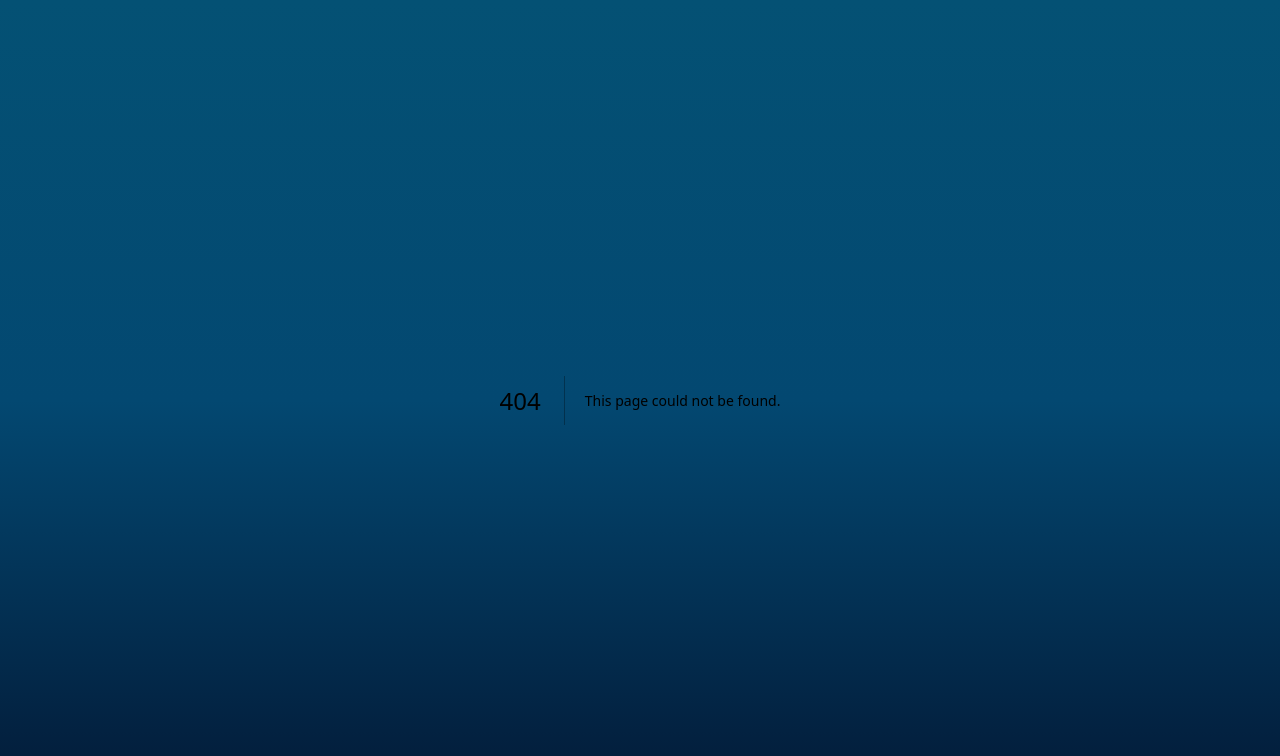
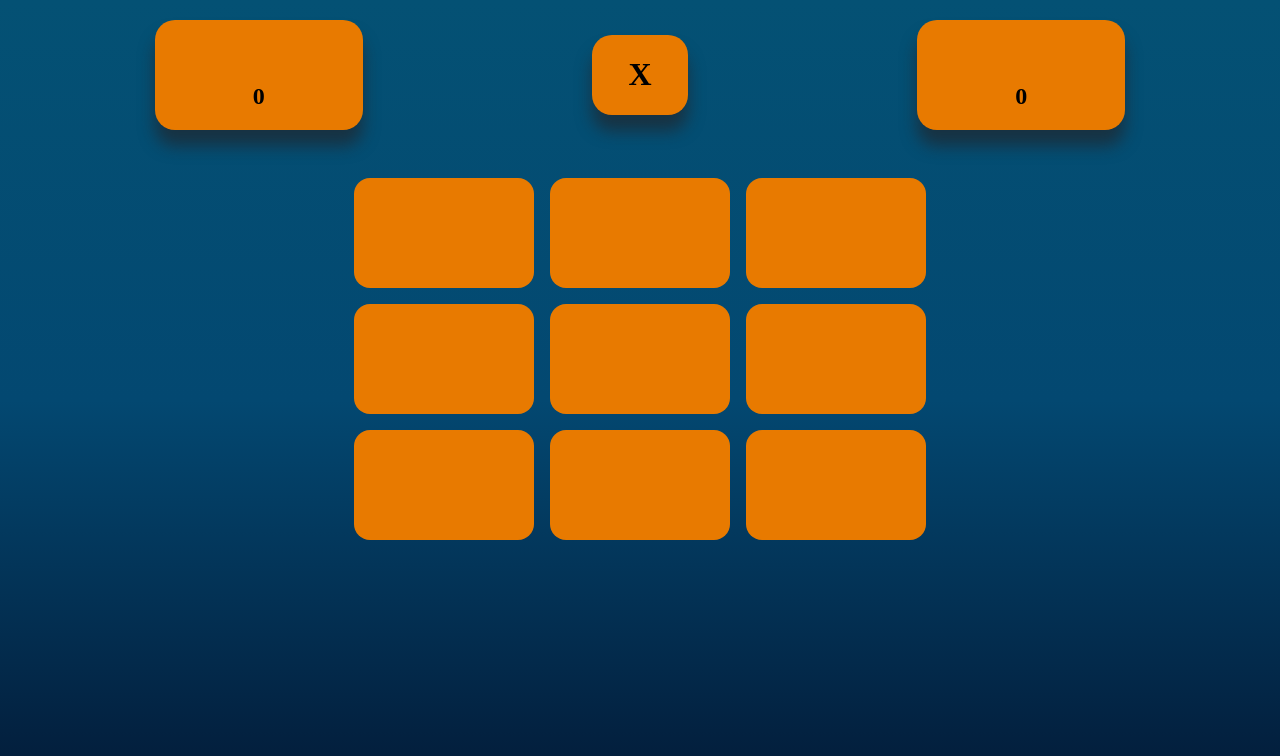
Before and after one commit to LucasPereira9/tic-tac-toe, a Next.js app in the folder tic-tac-toe/: page /playRoom in a window 1280 px wide. Before the commit this address had no page. Shown: the top 756 px of the page. Built offline with nearby package versions, Linux system fonts and the light colour scheme.

Commit message:
:sparkles: feat: gameplay page made

```diff
--- /dev/null
+++ b/tic-tac-toe/src/app/components/board/board.module.css
@@ -0,0 +1,33 @@
+
+.board {
+    display: grid;
+    grid-template-columns: repeat(3, 180px);
+    grid-template-rows: repeat(3, 110px);
+    gap: 1rem;
+    margin-top: 6vh;
+    height: 100vh;
+    justify-content: center;
+  }
+
+  .cell {
+    display: grid;
+    align-items: center;
+    justify-content: center;
+    background-color: #e87a00;
+    border-radius: 1rem;
+    font-weight: bold;
+    color: #00000066;
+    cursor: pointer;
+  }
+.cell.X {
+  color: red;
+}
+.cell.O {
+  color: blue;
+}
+.cell.O, .cell.X {
+  cursor: not-allowed;
+}
+.cell:not(.O):not(.X):hover {
+  box-shadow: 0 12px 26px rgba(40, 28, 28, 0.555);
+}
--- /dev/null
+++ b/tic-tac-toe/src/app/components/board/index.tsx
@@ -0,0 +1,91 @@
+import React from 'react';
+import styles from './board.module.css'
+
+const Board = () => {
+    const emptyBoard = Array(9).fill('')
+    const [board, setBoard] = React.useState(emptyBoard)
+    const [currentPlayer, setCurrentPlayer] = React.useState('O')
+
+  const handleCellClick = (index: number) => {
+    if (board[index] !== '') {
+        return null;
+    }
+    setBoard(board.map((item, Itemindex) => Itemindex === index ? currentPlayer : item ))
+    setCurrentPlayer(currentPlayer === 'X' ? 'O' : 'X')
+    }
+    const generateWinningCombinations = (size) => {
+        const combinations = [];
+
+        // Adiciona linhas
+        for (let row = 0; row < size; row++) {
+            const rowCombination = [];
+            for (let col = 0; col < size; col++) {
+                rowCombination.push(row * size + col);
+            }
+            combinations.push(rowCombination);
+        }
+
+        // Adiciona colunas
+        for (let col = 0; col < size; col++) {
+            const colCombination = [];
+            for (let row = 0; row < size; row++) {
+                colCombination.push(row * size + col);
+            }
+            combinations.push(colCombination);
+        }
+
+        // Adiciona diagonais
+        const diagonal1 = [];
+        const diagonal2 = [];
+        for (let i = 0; i < size; i++) {
+            diagonal1.push(i * size + i);
+            diagonal2.push((size - 1 - i) * size + i);
+        }
+        combinations.push(diagonal1, diagonal2);
+
+        return combinations;
+    };
+
+    const checkWinner = () => {
+        const possibleWaysToWin = generateWinningCombinations(3);
+
+        let winner = null;
+
+        possibleWaysToWin.forEach(cells => {
+            const values = cells.map(cell => board[cell]);
+
+            if (values.every(value => value === "O")) {
+                winner = 'O';
+            }
+            if (values.every(value => value === "X")) {
+                winner = 'X';
+            }
+        });
+
+        if (winner) {
+            console.log(`${winner} venceu!`);
+            // Lógica adicional para o vencedor
+        } else {
+            console.log('Ninguém venceu ainda.');
+        }
+    };
+
+    React.useEffect(() => {
+        checkWinner();
+    }, [board]);
+
+
+   return (
+    <div className={styles.board}>
+        {board.map((item, index) => (
+        <div key={index}
+            className={`${styles.cell} ${item && styles[item]}`}
+            onClick={() => handleCellClick(index)}>
+                {item}
+        </div>
+        ))}
+    </div>
+   )
+};
+
+export default Board;
--- a/tic-tac-toe/src/app/components/newGameData/index.tsx
+++ b/tic-tac-toe/src/app/components/newGameData/index.tsx
@@ -87,7 +87,7 @@ const NewGameData = (props: IGameProps) => {
       </div>
         <div className={styles.ButtonContainer}>
          <PrimaryButton title='Voltar' onClick={props.goBack} />
-         <PrimaryButton navigate={!isDisabled} page={'/Board'} title='Jogar' isDisabled={isDisabled} onClick={isDisabled ? () => {} : handleClick} />
+         <PrimaryButton navigate={true} page={'/playRoom'} title='Jogar' isDisabled={false} onClick={isDisabled ? () => {} : handleClick} />
         </div>
       </div>
   );
--- a/tic-tac-toe/src/pages/Board/Board.module.css
+++ /dev/null
@@ -1,17 +0,0 @@
-
-  .container {
-    position: fixed;
-    top: 0;
-    left: 0;
-    width: 100%;
-    height: 100%;
-    background: linear-gradient(to bottom, #045174, #034871, #031a37);
-    display: flex;
-    align-items: center;
-    justify-content: center;
-  }
-
-  .fullScreen {
-    text-align: center;
-    color: white;
-  }
--- /dev/null
+++ b/tic-tac-toe/src/pages/playRoom/index.tsx
@@ -0,0 +1,40 @@
+'use client';
+
+import { getLocalStorage } from "@/services/localStorage";
+
+import styles from './playRoom.module.css'
+import React from "react";
+import Board from "@/app/components/board";
+
+export default function PlayRoom() {
+
+  const [player1, setPlayer1] = React.useState('');
+  const [player2, setPlayer2] = React.useState('');
+
+ React.useEffect(() => {
+  setPlayer1(getLocalStorage('player1'))
+  setPlayer2(getLocalStorage('player2'))
+
+ },[player1, player2])
+  return (
+    <div className={styles.container}>
+      <div>
+        <div className={styles.playersBoard}>
+          <div className={styles.playerData}>
+          <h1>{player1}</h1>
+          <h2>0</h2>
+          </div>
+          <div style={{width: '8%'}} className={styles.playerData}>
+          <h1>X</h1>
+          </div>
+          <div className={styles.playerData}>
+          <h1>{player2}</h1>
+          <h2>0</h2>
+          </div>
+        </div>
+        <Board />
+
+      </div>
+    </div>
+  )
+}
--- /dev/null
+++ b/tic-tac-toe/src/pages/playRoom/playRoom.module.css
@@ -0,0 +1,40 @@
+
+  .container {
+    position: fixed;
+    top: 0;
+    left: 0;
+    width: 100%;
+    height: 100%;
+    background: linear-gradient(to bottom, #045174, #034871, #031a37);
+    display: flex;
+    justify-content: center;
+  }
+
+  .fullScreen {
+    text-align: center;
+    color: white;
+  }
+  .playersBoard {
+    display: flex;
+    justify-content: space-around;
+    align-items: center;
+    margin-top: 20px;
+    flex-direction: row;
+    width: 150vh;
+  }
+  .playerData {
+    align-items: center;
+    background: #e87a00;
+    border-radius: 20px;
+    box-shadow: 0 16px 16px rgba(40, 28, 28, 0.555);
+    display: flex;
+    flex-direction: column;
+    width: 26vh;
+  }
+  .boardContent {
+    display: flex;
+    width: 100vh;
+    justify-content: center;
+    background-color: red;
+    margin-bottom: 200vh;
+  }
```
Also changed, not shown: tic-tac-toe/src/pages/Board/index.tsx (deleted, +0 -23 lines).
